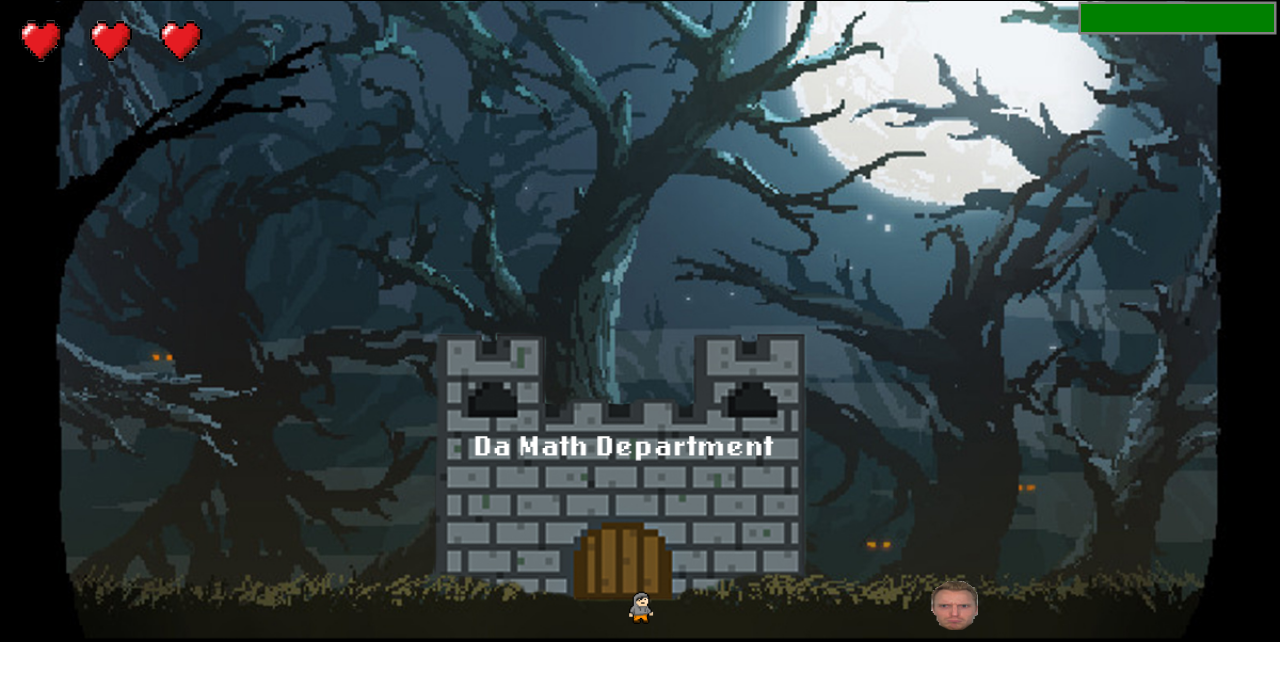
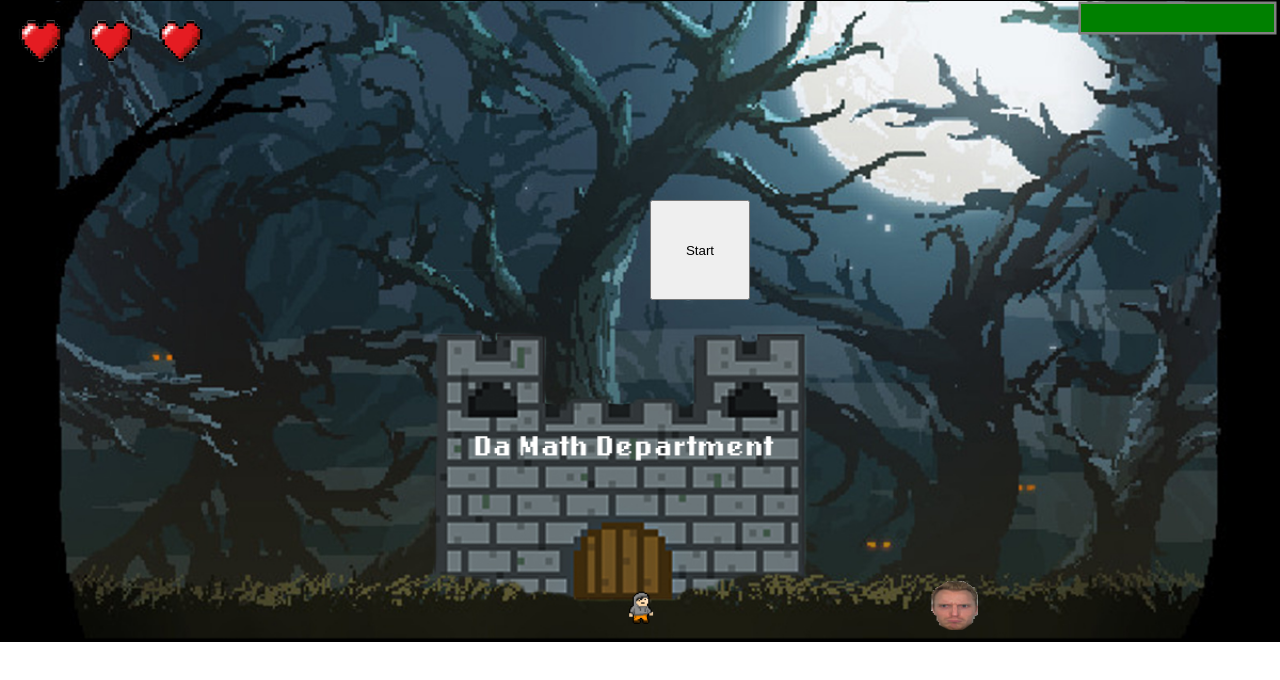
Before and after one commit to Harvard-Westlake/Math-Attack, a plain HTML site: page index.html in a window 1280 px wide. Drawn offline with Linux system fonts and the light colour scheme.

Commit message:
Visuals for button are working but no functionality to start game yet

```diff
--- a/index.html
+++ b/index.html
@@ -1,6 +1,13 @@
 <html>
 
 <head>
+  <style>
+    button {position: absolute;
+            top: 200px;
+            left: 650px;
+            height: 100px;
+            width: 100px;}
+  </style>
   <title>Math Attack</title>
   <style>
     #gameScreen {
@@ -10,6 +17,11 @@
 </head>
 
 <body style="overflow:hidden; margin: 0px;">
+  <div class="startGameDiv">
+    <button class="start" id="startButton">
+      Start
+    </button>
+  </div>
   <canvas id="gameScreen"></canvas>
   <script type="module" src="src/index.js"></script>
 </body>
--- a/src/index.js
+++ b/src/index.js
@@ -64,6 +64,7 @@ window.addEventListener('touchmove', preventDefault, wheelOpt); // mobile
 window.addEventListener('keydown', preventDefaultForScrollKeys, false);
 
 let player = new Player(GAME_WIDTH,GAME_HEIGHT);
+player.disableMovement();
 
 //testing
 let a = new BossWeapon(69,true,9000+1);
@@ -214,6 +215,14 @@ class Game {
     });
   }
 }
+/*let af = new Game();
+document.getElementById("startButton").addEventListener("click", {
+   af.start();
+  document.getElementById("startButton").hidden = true;
+  alert ("button clicked");
+});*/
+
+
 
 // Create and start game
 let af = new Game();
--- a/src/player.js
+++ b/src/player.js
@@ -230,6 +230,11 @@ export default class Player{
     this.isMovementEnabled = false;
   }
 
+  enableMovement()
+  {
+    this.isMovementEnabled = true;
+  }
+
   checkIfMovementEnabled()
   {
     return this.isMovementEnabled;
```
